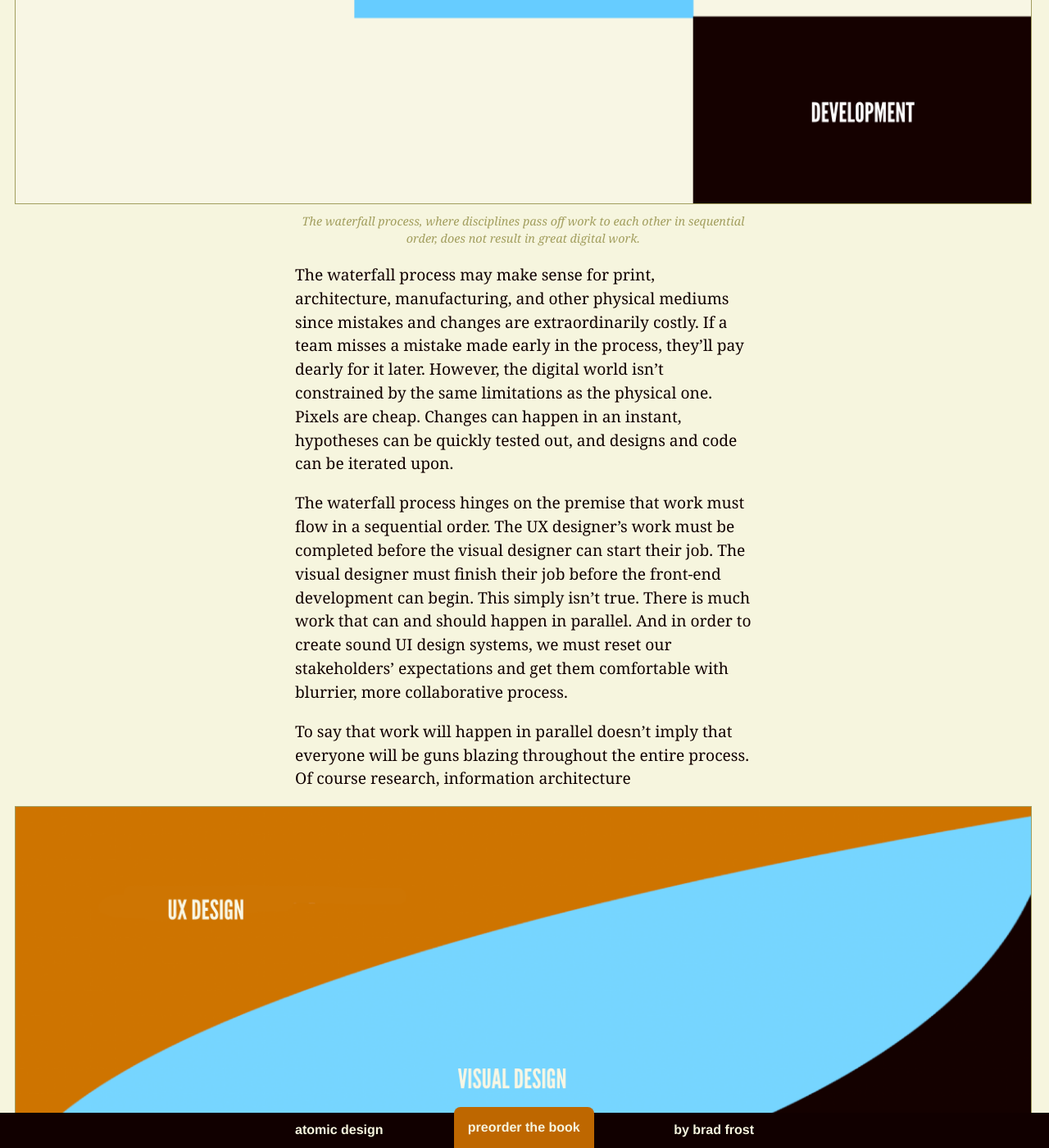
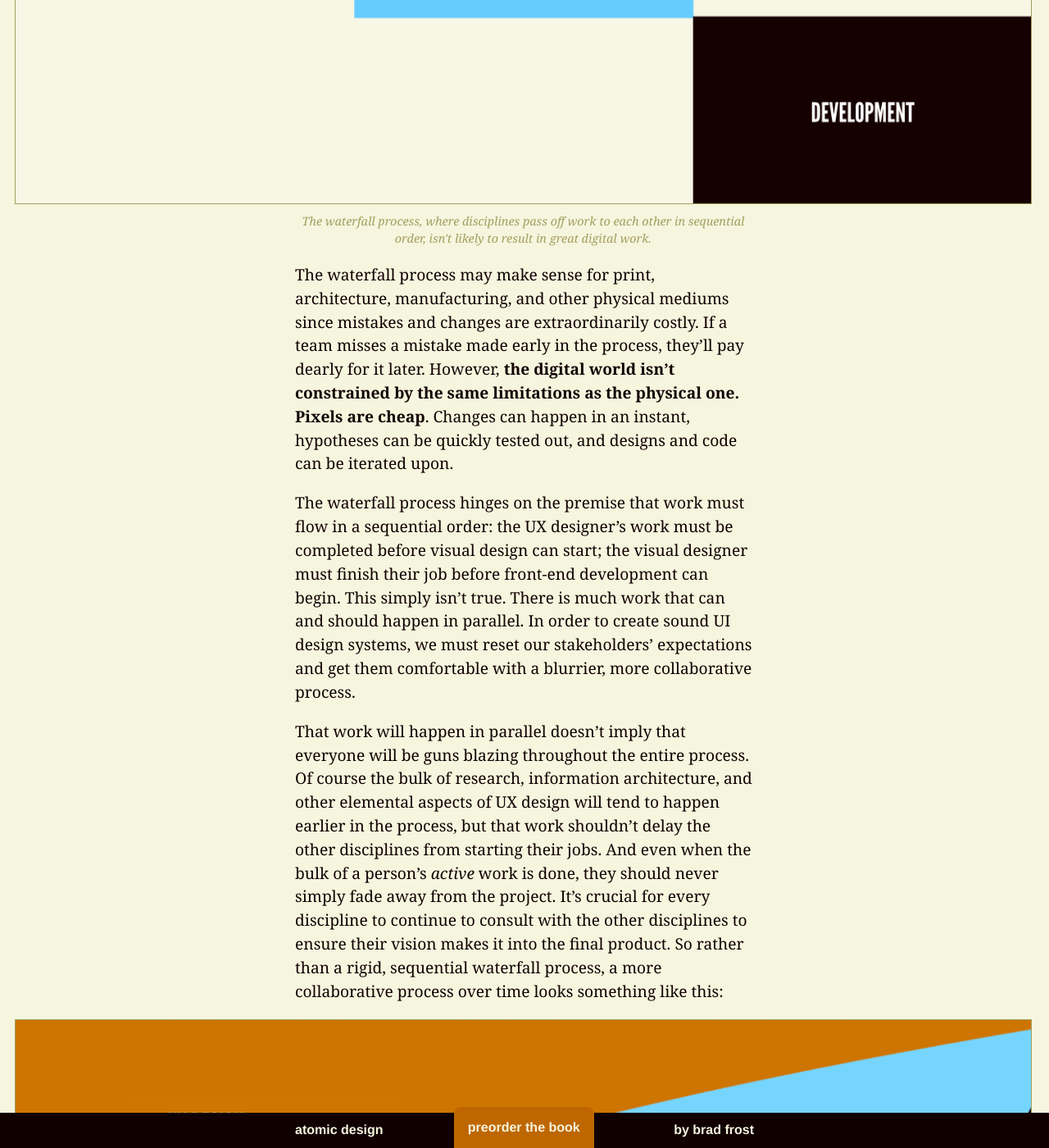
Before and after one commit to bradfrost/atomic-design, a Jekyll site: the page built from chapter-4.md, in a window 1280 px wide and 1400 px high, scrolled down 29334 px. Shown: the whole window at 82% size. Built offline with Jekyll 4.4.1, drawn with Linux system fonts in a browser that asks for light colours; some of the changed text lies outside the part shown.

Commit message:
Chapter 4 draft
Finish Death to the waterfall section

```diff
--- a/chapter-4.md
+++ b/chapter-4.md
@@ -251,36 +251,34 @@ The visual designer has already disappeared into the night by the time the front
 
 The front-end developer tries in vain to raise their concerns to the broader group, but is quickly dismissed as being either inept or curmudgeonly. Alas, it's too late in the game to make significant changes to the design, especially since it's already been approved by the stakeholders.
 
-So the developer tries their best to make lemonade out of the lemony static comps. They bend over backwards to create responsive layouts that still retain the integrity of the static comps, normalize some of the more blatant component inconsistencies, establish pattern states (like button hover, active, and disabled states) that weren't articulated in the designs, and make some on-the-fly decisions regarding the relatively interactive functionality of the experience. Discussions with designers are strained, but everyone realizes that in order to get the project done, they need to work through these issues.
+So the developer tries their best to make lemonade out of the lemony static comps. They bend over backwards to create responsive layouts that still retain the integrity of the static comps, normalize some of the more blatant component inconsistencies, establish pattern states (like button hover, active, and disabled states) that weren't articulated in the designs, and make some on-the-fly decisions regarding the relatively interactive functionality of the experience. Discussions with designers are strained, but everyone realizes that they need to work through these issues to get the project done.
 
 After plugging the front-end code into a CMS, frantically finalizing the site's content, and doing some last-minute QA testing, the team finally launches the site. While no one may say it out loud, there's a tinge of disappointment in the air alongside the joy and relief of getting the project out the door. After all, the live site lacks the glossy polish that the comps promised to the stakeholders, and friction between disciplines has bruised some relationships.
 
-I hope this story reads as a work of fiction to you, but based on my own experiences and conversations with countless others, I'm guessing it doesn't. This scenario hits home for a lot of people like a punch in the gut. Whether you've endured this process firsthand or not, it's important to recognize that the Henry Ford-esque [waterfall process](https://en.wikipedia.org/wiki/Waterfall_model) increasingly isn't likely to result in great digital work.
+I hope this story reads as a work of fiction to you, but based on my own experiences and conversations with countless others, I'm guessing you've experienced this to some degree. It may even hit home like a punch in the gut. Whether you've endured this process firsthand or not, it's important to recognize that the Henry Ford-esque [waterfall process](https://en.wikipedia.org/wiki/Waterfall_model) increasingly isn't likely to result in great digital work.
 
-{% include figure.html src="../images/content/waterfall-1.png" caption="The waterfall process, where disciplines pass off work to each other in sequential order, does not result in great digital work." %}
+{% include figure.html src="../images/content/waterfall-1.png" caption="The waterfall process, where disciplines pass off work to each other in sequential order, isn't likely to result in great digital work." %}
 
-The waterfall process may make sense for print, architecture, manufacturing, and other physical mediums since mistakes and changes are extraordinarily costly. If a team misses a mistake made early in the process, they'll pay dearly for it later. However, the digital world isn't constrained by the same limitations as the physical one. Pixels are cheap. Changes can happen in an instant, hypotheses can be quickly tested out, and designs and code can be iterated upon.
+The waterfall process may make sense for print, architecture, manufacturing, and other physical mediums since mistakes and changes are extraordinarily costly. If a team misses a mistake made early in the process, they'll pay dearly for it later. However, **the digital world isn't constrained by the same limitations as the physical one. Pixels are cheap**. Changes can happen in an instant, hypotheses can be quickly tested out, and designs and code can be iterated upon.
 
-The waterfall process hinges on the premise that work must flow in a sequential order. The UX designer's work must be completed before the visual designer can start their job. The visual designer must finish their job before the front-end development can begin. This simply isn't true. There is much work that can and should happen in parallel. And in order to create sound UI design systems, we must reset our stakeholders' expectations and get them comfortable with blurrier, more collaborative process.
+The waterfall process hinges on the premise that work must flow in a sequential order: the UX designer's work must be completed before visual design can start; the visual designer must finish their job before front-end development can begin. This simply isn't true. There is much work that can and should happen in parallel. In order to create sound UI design systems, we must reset our stakeholders' expectations and get them comfortable with a blurrier, more collaborative process.
 
-To say that work will happen in parallel doesn't imply that everyone will be guns blazing throughout the entire process. Of course research, information architecture
+That work will happen in parallel doesn't imply that everyone will be guns blazing throughout the entire process. Of course the bulk of research, information architecture, and other elemental aspects of UX design will tend to happen earlier in the process, but that work shouldn't delay the other disciplines from starting their jobs. And even when the bulk of a person's *active* work is done, they should never simply fade away from the project. It's crucial for every discipline to continue to consult with the other disciplines to ensure their vision makes it into the final product. So rather than a rigid, sequential waterfall process, a more collaborative process over time looks something like this:
 
-{% include figure.html src="../images/content/waterfall-2.png" caption="" %}
+{% include figure.html src="../images/content/waterfall-2.png" caption="A more collaborative workflow involves a cross-disciplinary team working together throughout the entire process. While active work will wax and wane, each discipline continues to consult with the other team members to ensure their insights are present in the final work." %}
 
-#### [Development is design](http://bradfrost.com/blog/post/development-is-design/)
+#### Development is design
 When starting previous jobs, people have asked me "so what do you do?" I reply "well I write HTML, CSS, and JavaScript". "Oh so you're a *coder*? Well then, go over and sit with the Ruby folks and whip us up some gems." "How long is that middleware going to take
 
-There's a misunderstanding that all coding is ultra-geeky programming and engineering. HTML is not programming. CSS is not programming. But because they’re still code, front-end developers are often put in the same bucket as Python, Java, PHP, Ruby, C#, C++, Objective C and other programming languages. developers, rather than with the rest of the design team. This is a big problem when it comes to process.
+There's a fundamental misunderstanding that all coding is ultra-geeky programming and engineering. HTML is not programming. CSS is not programming. But because they’re still code, front-end developers are often put in the same bucket as Python, Java, PHP, Ruby, C#, C++, Objective C and other programming languages. developers, rather than with the rest of the design team. This is a big problem when it comes to process. [front-end development is part of ](http://bradfrost.com/blog/post/development-is-design/)
 
 Development is The line between design and development “phases” gets in the way of true collaboration between disciplines.
 
- Almost all of the programming I’ve done is to manipulate something on a screen. While I’m slowly learning the fundamentals of programming, I wouldn’t dare call myself a programmer.
+Almost all of the programming I’ve done is to manipulate something on a screen. People who write HTML and CSS for a living
 
-- **Get into the browser faster**.
+- **Get into the browser faster**. Final environment faster. More realistic. Address the realities of the final medium much faster.
 
 #### The Post-PSD era
-- Build up fidelity over time, rather than painting a false.
-- "Here's a picture of what your website will never look like." -Stephen Hay
 - When you show pictures of websites, stakeholders will comment on the picture of the website. Unrealistic
 
 #### An iterative iterative iterative iterative process
@@ -335,6 +333,7 @@ One essential expectation to reset is the concept of *done*. Print and other phy
 ### The Holy Grail
 - Holy Grail is when the pattern library and production environment are perfectly in sync. Make a change to a pattern library, and anywhere the pattern is included in production will be updated.
 - [Rizzo](http://rizzo.lonelyplanet.com/) by Lonely Planet has accomplished this.
+- [Chasing the holy grail](https://medium.com/@marcelosomers/chasing-the-holy-grail-bbc0b7cce365#.vy45rkm7m)
 
 ### Make it cross-disciplinary
 - Not just a developer tool. Not just a designer tool. Every discipline invested in the success of the website should be contributing to the pattern library.
```
Also changed, not shown: 2 other files.
